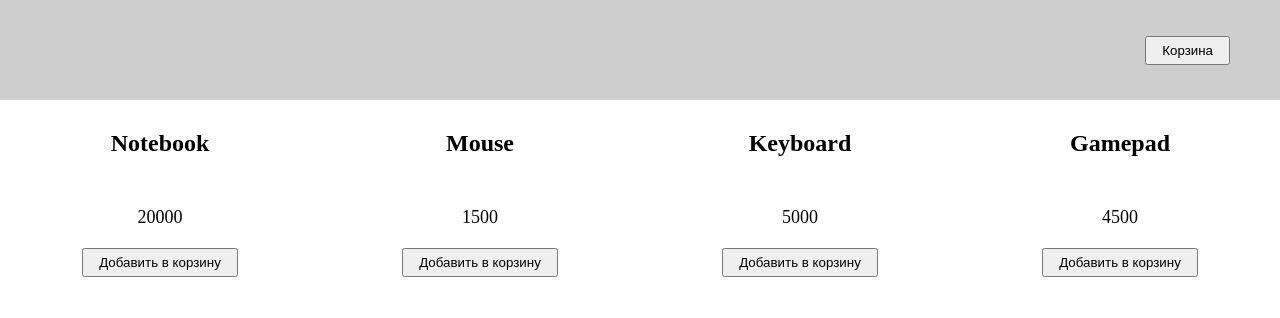
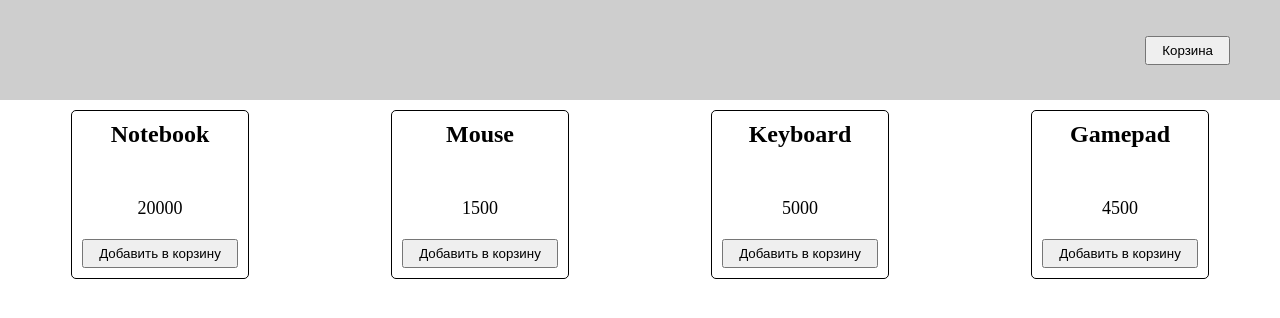
Before and after one commit to FixterSpb/JS-2, a plain HTML site: page Lesson_1/index.html in a window 1280 px wide. Drawn offline with Linux system fonts and the light colour scheme.

Commit message:
Товару добавлена рамка

```diff
--- a/Lesson_1/scss/style.scss
+++ b/Lesson_1/scss/style.scss
@@ -32,10 +32,14 @@
     flex-direction: column;
     justify-content: space-between;
     align-items: center;
+    border: 1px solid black;
+    border-radius: 5px;
+    margin: 10px;
+    padding: 10px;
 
     h3 {
         font-size: 24px;
-        margin: 30px 0;
+        margin-bottom: 30px;
 
     }
 
```
Also changed, not shown: Lesson_1/css/style.css, 1 other file.
